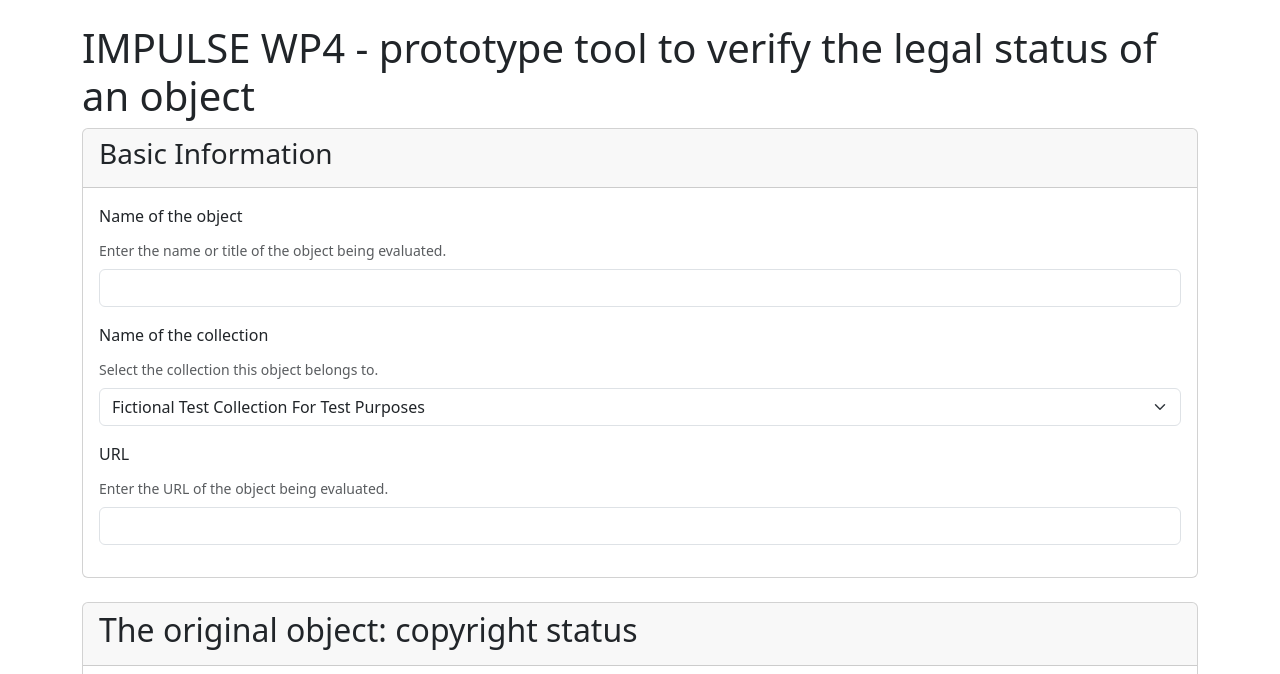
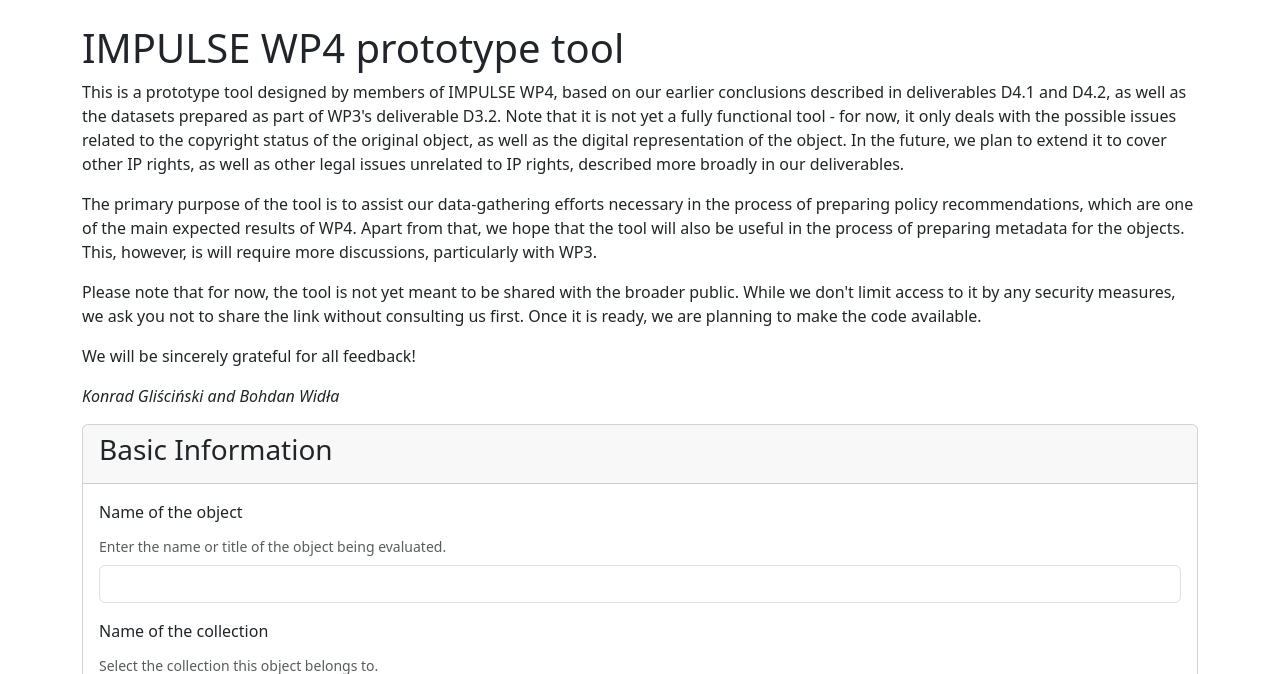
Before and after one commit to Leftfish/impulse-wp4-tool, a Flask app: page / in a window 1280 px wide. Shown: the part 56-730 px from the top of the page. Run offline with Flask 3, Linux system fonts and the light colour scheme.

Commit message:
Add letter from the creators to the index.html template (hard-coded for now).

```diff
--- a/templates/index.html
+++ b/templates/index.html
@@ -3,8 +3,24 @@
 {% block content %}
 <div class="row">
     <div class="col-12">
-        <h1>IMPULSE WP4 - prototype tool to verify the legal status of an object </h1>
+        <h1>IMPULSE WP4 prototype tool </h1>
     </div>
+    <div class="col-12">
+            <p>This is a prototype tool designed by members of IMPULSE WP4, based on our earlier conclusions described in deliverables D4.1 and D4.2, as well
+                as the datasets prepared as part of WP3's deliverable D3.2. Note that it is not yet a fully functional tool - for now, it only deals with the
+                possible issues related to the copyright status of the original object, as well as the digital representation of the object. In the future, we
+                plan to extend it to cover other IP rights, as well as other legal issues unrelated to IP rights, described more broadly in our deliverables.
+            </p>
+            <p>The primary purpose of the tool is to assist our data-gathering efforts necessary in the process of preparing policy recommendations, which
+                are one of the main expected results of WP4. Apart from that, we hope that the tool will also be useful in the process of preparing metadata for the objects.
+                This, however, is will require more discussions, particularly with WP3.
+            </p>
+            <p>Please note that for now, the tool is not yet meant to be shared with the broader public. While we don't limit access to it by any security measures, we
+                ask you not to share the link without consulting us first. Once it is ready, we are planning to make the code available.
+            </p>
+            <p> We will be sincerely grateful for all feedback!</p>
+            <p> <em>Konrad Gliściński and Bohdan Widła</em></p>
+        </div>
 </div>
 
 <form id="copyright-form" method="POST">
@@ -14,6 +30,7 @@
         <div class="card-header">
             <h3>Basic Information</h3>
         </div>
+
         <div class="card-body">
             <div class="mb-3">
                 {{ form.object_name.label(class="form-label") }}
```
